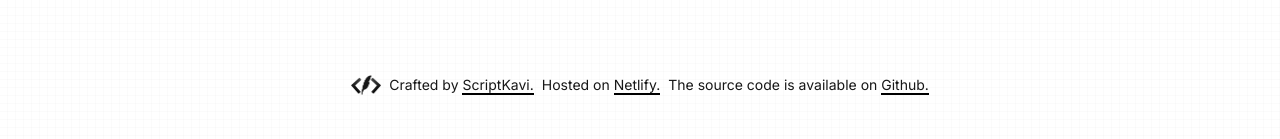
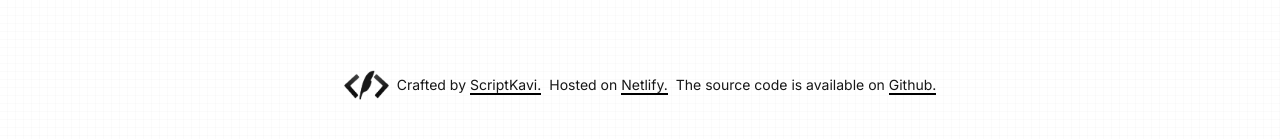
Before and after one commit to scriptkavi/scriptkavi, a Next.js app: page / in a window 1280 px wide. Shown: the part 769-908 px from the top of the page. Built offline with nearby package versions, Linux system fonts and the light colour scheme.

Commit message:
image tag

```diff
--- a/src/components/footer.tsx
+++ b/src/components/footer.tsx
@@ -1,17 +1,13 @@
 import Image from "next/image";
 import Link from "next/link";
+import scriptkavilogo from "../../public/scriptkavi.png";
 
 const Footer = () => {
   return (
     <div className="max-w-4xl mx-auto">
       <footer className="h-32 flex items-center">
         <div className="flex items-center space-x-2 text-sm">
-          <Image
-            src="/scriptkavi.png"
-            width={30}
-            height={30}
-            alt="ScriptKavi"
-          />
+          <Image src={scriptkavilogo} height={30} alt="ScriptKavi" />
           <div>
             Crafted by{" "}
             <Link
--- a/src/components/header.tsx
+++ b/src/components/header.tsx
@@ -1,5 +1,5 @@
 import Image from "next/image";
-
+import scriptkavilogo from "../../public/scriptkavi.png";
 const Header = () => {
   return (
     <>
@@ -13,12 +13,7 @@ const Header = () => {
               href="/"
             >
               <span className="sr-only">Home</span>
-              <Image
-                src="/scriptkavi.png"
-                width={50}
-                height={50}
-                alt="ScriptKavi"
-              />
+              <Image src={scriptkavilogo} width={50} alt="ScriptKavi" />
             </a>
           </div>
           <div
```
